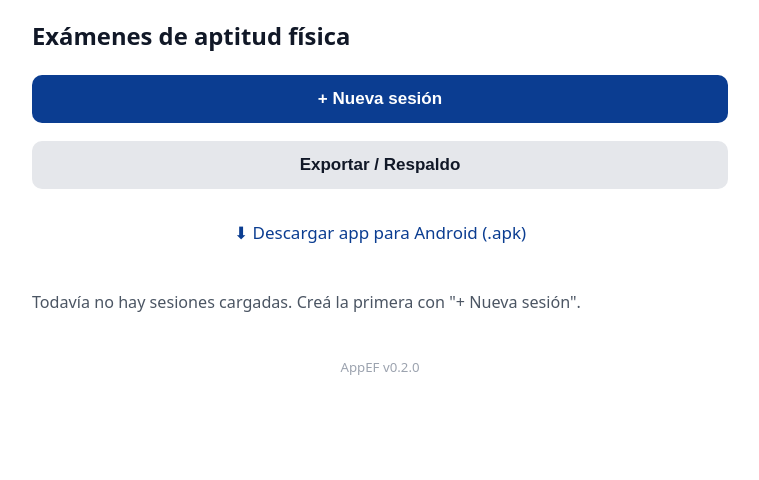
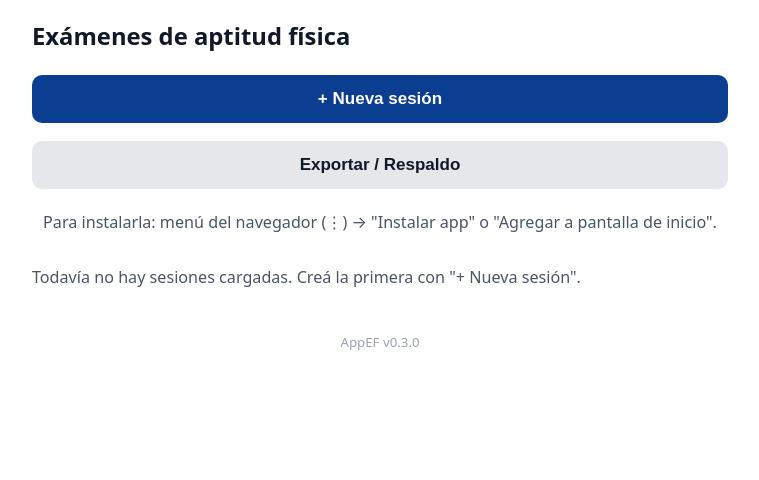
Before and after one commit to IDellamea/AppEF, a website built with Vite: page index.html in a window 1280 px wide. Shown: the whole page, without its empty margins (260-1019 px from the left). Built offline with nearby package versions, Linux system fonts and the light colour scheme.

Commit message:
feat: reemplazar descarga de .apk por instalación nativa de PWA
- Se saca el botón de descarga del .apk y el archivo publicado
  (public/descargas/): ya no es necesario, la instalación nativa de PWA
  (evento beforeinstallprompt) cumple lo mismo sin mantener un artefacto
  aparte.
- Nuevo botón '📲 Instalar app' en la pantalla de inicio (src/pwa/instalarApp.ts)
  que dispara el diálogo nativo de Chrome; si el navegador no lo ofrece,
  muestra instrucciones manuales como respaldo.
- El empaquetado con Bubblewrap/TWA queda documentado en
  android-twa/BUILD-NOTES.md por si hace falta un .apk real en el futuro
  (ej. para Google Play), pero no se usa en la distribución actual.

```diff
--- a/package.json
+++ b/package.json
@@ -1,7 +1,7 @@
 {
   "name": "appef",
   "private": true,
-  "version": "0.2.0",
+  "version": "0.3.0",
   "type": "module",
   "scripts": {
     "dev": "vite",
--- /dev/null
+++ b/src/pwa/instalarApp.ts
@@ -0,0 +1,49 @@
+// Captura el evento nativo de instalación de PWA (Chrome/Android) para poder
+// ofrecer un botón propio "Instalar app" en vez de depender del aviso
+// automático del navegador (que muchos profesores ni notan).
+
+interface EventoInstalacionDiferido extends Event {
+  prompt: () => Promise<void>
+  userChoice: Promise<{ outcome: 'accepted' | 'dismissed' }>
+}
+
+type Escuchador = () => void
+
+let eventoDiferido: EventoInstalacionDiferido | null = null
+const escuchadores = new Set<Escuchador>()
+
+window.addEventListener('beforeinstallprompt', (evento) => {
+  evento.preventDefault()
+  eventoDiferido = evento as EventoInstalacionDiferido
+  escuchadores.forEach((fn) => fn())
+})
+
+window.addEventListener('appinstalled', () => {
+  eventoDiferido = null
+  escuchadores.forEach((fn) => fn())
+})
+
+/** true si la app ya está instalada y corriendo en modo standalone (sin navegador). */
+export function yaEstaInstalada(): boolean {
+  return window.matchMedia('(display-mode: standalone)').matches
+}
+
+/** true si el navegador ofreció instalar la app y todavía no se usó ese permiso. */
+export function estaListaParaInstalar(): boolean {
+  return eventoDiferido !== null
+}
+
+/** Se llama cuando cambia la disponibilidad de instalación (aparece o se usa el prompt). */
+export function alCambiarDisponibilidad(fn: Escuchador): () => void {
+  escuchadores.add(fn)
+  return () => escuchadores.delete(fn)
+}
+
+/** Dispara el diálogo nativo de instalación. Devuelve el resultado, o null si no está disponible. */
+export async function instalarApp(): Promise<'accepted' | 'dismissed' | null> {
+  if (!eventoDiferido) return null
+  await eventoDiferido.prompt()
+  const { outcome } = await eventoDiferido.userChoice
+  eventoDiferido = null
+  return outcome
+}
--- a/src/styles/app.css
+++ b/src/styles/app.css
@@ -440,11 +440,12 @@ select:focus {
   color: var(--color-primario-oscuro);
 }
 
-.enlace-descarga-apk {
-  display: block;
+.bloque-instalacion {
+  margin: 4px 0 16px;
+}
+
+.bloque-instalacion .texto-ayuda {
   text-align: center;
-  text-decoration: none;
-  margin: 4px 0 16px;
 }
 
 .pie-version {
--- a/src/ui/views/home.view.ts
+++ b/src/ui/views/home.view.ts
@@ -2,6 +2,7 @@
 
 import { eliminarSesion, listarSesiones } from '../../data/sesiones.repo.ts'
 import { EJERCICIOS, listarAlumnosDeSesion } from '../../data/alumnos.repo.ts'
+import { alCambiarDisponibilidad, estaListaParaInstalar, instalarApp, yaEstaInstalada } from '../../pwa/instalarApp.ts'
 import { el } from '../dom.ts'
 import { navegar } from '../router.ts'
 import type { Sesion } from '../../domain/types.ts'
@@ -18,15 +19,7 @@ export async function render(contenedor: HTMLElement): Promise<void> {
   acciones.append(botonNueva, botonExportar)
   contenedor.append(acciones)
 
-  // Enlace de descarga directa del .apk, para compartir esta misma URL con
-  // cualquier profesor: entra desde el celular, toca acá, y Android le
-  // ofrece instalarlo (sin pasar por WhatsApp/Drive).
-  const enlaceApk = document.createElement('a')
-  enlaceApk.href = `${import.meta.env.BASE_URL}descargas/ExamenEF.apk`
-  enlaceApk.download = 'ExamenEF.apk'
-  enlaceApk.className = 'boton boton-texto enlace-descarga-apk'
-  enlaceApk.textContent = '⬇ Descargar app para Android (.apk)'
-  contenedor.append(enlaceApk)
+  contenedor.append(crearBloqueInstalacion())
 
   const listaContenedor = el('div', { clase: 'lista-sesiones' })
   listaContenedor.append(el('p', { clase: 'texto-ayuda', texto: 'Cargando sesiones...' }))
@@ -48,6 +41,55 @@ export async function render(contenedor: HTMLElement): Promise<void> {
   // Número de versión visible para confirmar de un vistazo si ya llegó una
   // actualización, sin depender de que se note el cartel de "nueva versión".
   contenedor.append(el('p', { clase: 'pie-version', texto: `AppEF v${__APP_VERSION__}` }))
+}
+
+/**
+ * Botón para instalar la PWA (sin pasar por ningún .apk). Usa el evento
+ * nativo `beforeinstallprompt` de Chrome/Android; si ya está instalada, no
+ * muestra nada, y si el navegador todavía no ofreció instalarla, arranca
+ * deshabilitado y se activa solo apenas esté disponible.
+ */
+function crearBloqueInstalacion(): HTMLElement {
+  const contenedor = el('div', { clase: 'bloque-instalacion' })
+  if (yaEstaInstalada()) return contenedor
+
+  const boton = el('button', {
+    clase: 'boton boton-secundario',
+    texto: estaListaParaInstalar() ? '📲 Instalar app' : 'Preparando instalación…',
+  })
+  boton.disabled = !estaListaParaInstalar()
+  boton.addEventListener('click', () => {
+    void instalarApp()
+  })
+  contenedor.append(boton)
+
+  const ayudaFallback = el('p', {
+    clase: 'texto-ayuda oculto',
+    texto: 'Para instalarla: menú del navegador (⋮) → "Instalar app" o "Agregar a pantalla de inicio".',
+  })
+  contenedor.append(ayudaFallback)
+
+  const dejarDeEscuchar = alCambiarDisponibilidad(() => {
+    if (yaEstaInstalada()) {
+      contenedor.innerHTML = ''
+      dejarDeEscuchar()
+      return
+    }
+    boton.disabled = !estaListaParaInstalar()
+    boton.textContent = estaListaParaInstalar() ? '📲 Instalar app' : 'Preparando instalación…'
+  })
+
+  // Si el navegador nunca ofrece instalarla (ej. ya se descartó antes, u
+  // otro navegador sin soporte), mostramos instrucciones manuales en vez de
+  // dejar un botón deshabilitado para siempre.
+  setTimeout(() => {
+    if (!estaListaParaInstalar() && !yaEstaInstalada()) {
+      boton.classList.add('oculto')
+      ayudaFallback.classList.remove('oculto')
+    }
+  }, 2500)
+
+  return contenedor
 }
 
 async function crearTarjetaSesion(sesion: Sesion): Promise<HTMLElement> {
```
Also changed, not shown: README.md, 1 other file.
